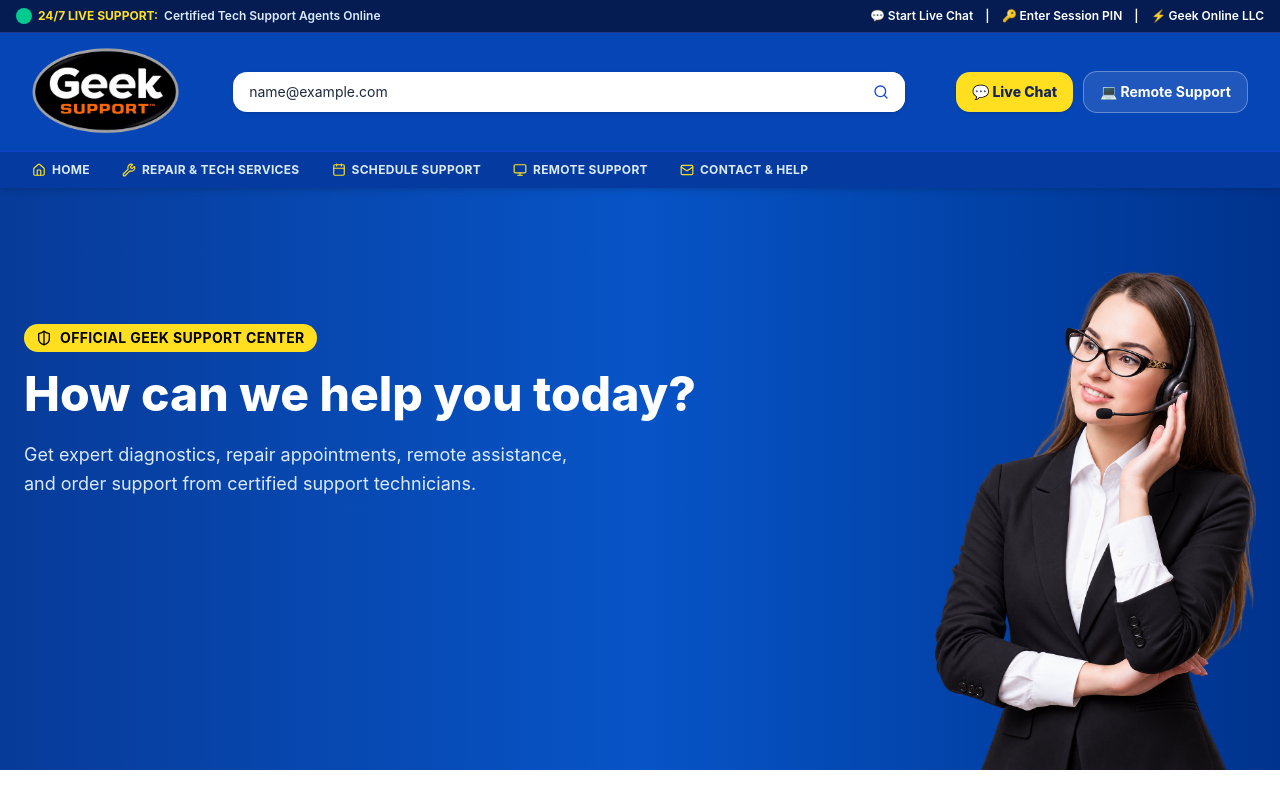
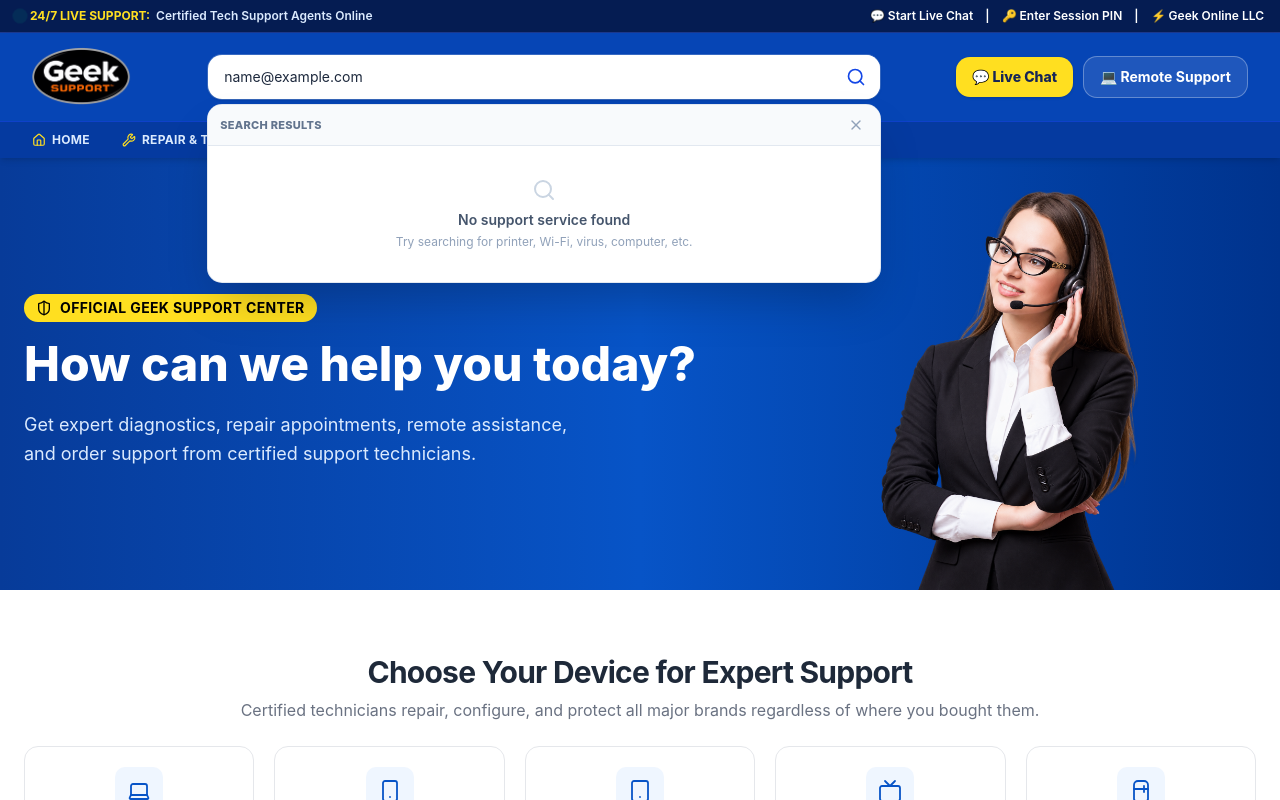
Before and after one commit to Zentrok-Private-Limited/geeksupportpro, a Next.js app: page / in a window 1280 px wide. Both pictures are taken after typing "name@example.com" into the empty fields and a click on the button 881 px from the left and 91 px from the top of the page. Shown: the top 800 px of the page. Built offline with nearby package versions, Linux system fonts and the light colour scheme.

Commit message:
feat: enhance header with search suggestions and improve layout; add new device category for virus and security

```diff
--- a/app/page.tsx
+++ b/app/page.tsx
@@ -86,8 +86,8 @@ export default function HomePage() {
   return (
     <div className="min-h-screen bg-white">
       <main>
-        <section className="bg-gradient-to-r from-[#073b99] via-[#0754c7] to-[#00338d] px-6 pb-0 pt-6 text-white sm:pt-8">
-          <div className="mx-auto grid h-[550px] max-w-7xl items-center lg:items-start gap-6 lg:grid-cols-12 lg:gap-8">
+        <section className="bg-gradient-to-r from-[#073b99] via-[#0754c7] to-[#00338d] px-6 pb-0 pt-6 text-white lg:pt-8">
+          <div className="mx-auto grid max-w-7xl items-center lg:items-start gap-6 lg:grid-cols-12 lg:gap-8">
             <div className="py-4 lg:mt-18 text-center lg:col-span-7 lg:py-8 lg:text-left">
               <div className="mb-3 inline-flex items-center gap-2 rounded-full bg-yellow-300 px-3 py-1 text-xs lg:text-sm font-bold tracking-wide uppercase text-black">
                 <ShieldHalf className="size-4" /> Official Geek Support Center
@@ -100,13 +100,13 @@ export default function HomePage() {
                 and order support from certified support technicians.
               </p>
             </div>
-            <div className="flex items-end justify-end lg:col-span-5 self-end">
+            <div className="flex items-end justify-center lg:col-span-5">
               <Image
                 src="/images/reference-support-agent.png"
                 alt="Support Agent"
                 width={990}
                 height={1528}
-                className="block h-auto max-h-[260px] w-auto object-contain object-bottom sm:max-h-[300px] md:max-h-[340px] lg:max-h-[500px]"
+                className="block h-auto max-h-[260px] w-auto object-contain object-bottom sm:max-h-[300px] md:max-h-[340px] lg:max-h-[400px]"
               />
             </div>
           </div>
--- a/components/Header.tsx
+++ b/components/Header.tsx
@@ -1,5 +1,5 @@
 "use client";
-import { useState } from "react";
+import { useState, useMemo } from "react";
 import Link from "next/link";
 import Image from "next/image";
 import {
@@ -13,7 +13,13 @@ import {
   Calendar,
   Monitor,
   Mail,
-  Headphones
+  Headphones,
+  ShieldCheck,
+  Laptop,
+  Printer,
+  Wifi,
+  Smartphone,
+  Headset,
 } from "lucide-react";
 
 function Logo() {
@@ -22,8 +28,8 @@ function Logo() {
       <Image
         src="/images/Geek_Support_logo.webp"
         alt="Geek Online"
-    width={150}
-    height={30}
+        width={100}
+        height={20}
         className="object-contain"
         priority
       />
@@ -34,6 +40,72 @@ function Logo() {
 export function Header() {
   const [open, setOpen] = useState(false);
   const [search, setSearch] = useState("");
+  const [searchOpen, setSearchOpen] = useState(false);
+
+  const supportSuggestions = [
+    {
+      title: "Virus, Spyware & Pop-up Removal",
+      description: "Instant remote cleaning & rootkit scan",
+      type: "Remote Fix",
+      href: "/remote-support",
+      icon: ShieldCheck,
+    },
+    {
+      title: "Slow Computer Diagnostic & Tune-up",
+      description: "Boost boot speed, fix freezes & blue screens",
+      type: "Service",
+      href: "/support",
+      icon: Laptop,
+    },
+    {
+      title: "Wireless Printer & Driver Setup",
+      description: "Fix offline printer, install updated drivers",
+      type: "Remote Fix",
+      href: "/remote-support",
+      icon: Printer,
+    },
+    {
+      title: "Wi-Fi & Mesh Network Optimization",
+      description: "Router pairing, security & coverage tuning",
+      type: "Support",
+      href: "/support",
+      icon: Wifi,
+    },
+    {
+      title: "Apple & Samsung Device Repairs",
+      description: "Screen, battery & genuine parts diagnostics",
+      type: "Certified",
+      href: "/support",
+      icon: Smartphone,
+    },
+    {
+      title: "24/7 Live Agent Chat Session",
+      description: "Speak with a certified technician right now",
+      type: "Instant Live",
+      href: "#",
+      icon: Headset,
+      onClick: (event: React.MouseEvent<HTMLAnchorElement>) => {
+        event.preventDefault();
+
+        if (typeof window !== "undefined" && window.jivo_api) {
+          window.jivo_api.open();
+        }
+      },
+    },
+  ];
+
+  const filteredSuggestions = useMemo(() => {
+    if (!search.trim()) return supportSuggestions;
+
+    const query = search.toLowerCase();
+
+    return supportSuggestions.filter(
+      (item) =>
+        item.title.toLowerCase().includes(query) ||
+        item.description.toLowerCase().includes(query) ||
+        item.type.toLowerCase().includes(query),
+    );
+  }, [search]);
 
   const links = [
     { label: "Home", href: "/", icon: Home },
@@ -49,22 +121,35 @@ export function Header() {
       <div className="bg-[#051c52] px-4 py-2 text-center text-xs font-semibold text-white border-b border-blue-900">
         <div className="mx-auto flex max-w-7xl flex-wrap items-center justify-center gap-x-4 gap-y-1 sm:justify-end text-xs">
           <div className="flex items-center gap-1.5 mr-auto">
-            <span className="size-4 rounded-full bg-emerald-400 animate-pulse [animation-duration:0.6s]" />
-            <span className="text-yellow-300 font-bold">24/7 LIVE SUPPORT:</span>
+            <span className="relative flex size-2 items-center justify-center">
+              <span className="absolute inline-flex size-full rounded-full bg-emerald-400 opacity-75 animate-ping" />
+            </span>
+            <span className="text-yellow-300 font-bold">
+              24/7 LIVE SUPPORT:
+            </span>
             <span className="hidden sm:inline text-blue-100">
               Certified Tech Support Agents Online
             </span>
           </div>
           <div className="flex items-center gap-3 text-white">
-            <Link href="/remote-support" className="hover:text-yellow-300 inline-flex items-center gap-1">
+            <Link
+              href="/remote-support"
+              className="hover:text-yellow-300 inline-flex items-center gap-1"
+            >
               💬 Start Live Chat
             </Link>
             <span>|</span>
-            <Link href="/remote-support" className="hover:text-yellow-300 inline-flex items-center gap-1">
+            <Link
+              href="/remote-support"
+              className="hover:text-yellow-300 inline-flex items-center gap-1"
+            >
               🔑 Enter Session PIN
             </Link>
             <span>|</span>
-            <Link href="/support" className="hover:text-yellow-300 inline-flex items-center gap-1">
+            <Link
+              href="/support"
+              className="hover:text-yellow-300 inline-flex items-center gap-1"
+            >
               ⚡ Geek Online LLC
             </Link>
           </div>
@@ -77,30 +162,133 @@ export function Header() {
           <Logo />
 
           {/* Search bar matching screenshot search input */}
+          <div className="relative order-3 hidden w-full max-w-2xl flex-1 lg:order-2 lg:mx-6 lg:block">
             <form
-            onSubmit={(event) => event.preventDefault()}
-            className="order-3 hidden flex-1 max-w-2xl lg:order-2 lg:block lg:mx-6"
+              onSubmit={(event) => {
+                event.preventDefault();
+
+                if (filteredSuggestions.length > 0) {
+                  window.location.href = filteredSuggestions[0].href;
+                }
+              }}
+              className="relative z-30"
             >
               <label className="sr-only" htmlFor="shared-support-search">
                 Search support
               </label>
-            <div className="flex w-full overflow-hidden rounded-xl bg-white shadow-sm">
+
+              <div className="flex w-full overflow-hidden rounded-xl bg-white shadow-sm ring-1 ring-white/20">
                 <input
                   id="shared-support-search"
                   value={search}
-                onChange={(event) => setSearch(event.target.value)}
-                placeholder="Search support: Virus clean, PC speed, Printer setup,Email, Mac, Wi-Fi..."
-                className="min-w-0 flex-1 px-4 py-2.5 text-sm text-slate-800 placeholder:text-slate-400 outline-none"
+                  onChange={(event) => {
+                    setSearch(event.target.value);
+                    setSearchOpen(true);
+                  }}
+                  onFocus={() => setSearchOpen(true)}
+                  placeholder="Search support: Virus clean, PC speed, Printer setup, Email, Mac, Wi-Fi..."
+                  className="min-w-0 flex-1 px-4 py-3 text-sm text-slate-800 placeholder:text-slate-400 outline-none"
                 />
+
                 <button
                   type="submit"
                   aria-label="Search support"
                   className="grid w-12 place-items-center bg-white text-slate-600 hover:bg-slate-50"
                 >
-                <Search className="size-4 text-blue-700" />
+                  <Search className="size-5 text-blue-700" />
                 </button>
               </div>
             </form>
+
+            {/* SEARCH SUGGESTIONS */}
+            {searchOpen && (
+              <div className="absolute left-0 right-0 top-[calc(100%+6px)] z-50 overflow-hidden rounded-xl bg-white shadow-2xl ring-1 ring-slate-200">
+                {/* Header */}
+                <div className="flex items-center justify-between border-b border-slate-200 bg-slate-50 px-3 py-2">
+                  <span className="text-[11px] font-extrabold uppercase tracking-wide text-slate-500">
+                    {search.trim()
+                      ? "Search Results"
+                      : "Suggested Services & Fixes"}
+                  </span>
+
+                  <button
+                    type="button"
+                    onClick={() => setSearchOpen(false)}
+                    className="rounded-md p-1 text-slate-400 hover:bg-slate-200 hover:text-slate-700"
+                    aria-label="Close search suggestions"
+                  >
+                    <X className="size-4" />
+                  </button>
+                </div>
+
+                {/* Results */}
+                <div className="max-h-[380px] overflow-y-auto">
+                  {filteredSuggestions.length > 0 ? (
+                    filteredSuggestions.map((item) => {
+                      const Icon = item.icon;
+
+                      return (
+                        <Link
+                          key={item.title}
+                          href={item.href}
+                          onClick={(event) => {
+                            if (item.onClick) {
+                              item.onClick(event);
+                            }
+
+                            setSearchOpen(false);
+                            setSearch("");
+                          }}
+                          className="group flex items-center gap-3 border-b border-slate-100 px-3 py-3 transition-colors last:border-0 hover:bg-blue-50"
+                        >
+                          {/* Icon */}
+                          <div className="flex size-9 shrink-0 items-center justify-center rounded-lg bg-blue-50 text-blue-700 group-hover:bg-blue-100">
+                            <Icon className="size-4" />
+                          </div>
+
+                          {/* Text */}
+                          <div className="min-w-0 flex-1">
+                            <div className="text-sm font-bold text-slate-800">
+                              {item.title}
+                            </div>
+
+                            <div className="mt-0.5 truncate text-xs text-slate-500">
+                              {item.description}
+                            </div>
+                          </div>
+
+                          {/* Type */}
+                          <span
+                            className={`hidden shrink-0 rounded-md px-2 py-1 text-[10px] font-bold sm:block ${
+                              item.type === "Certified"
+                                ? "bg-yellow-100 text-yellow-700"
+                                : item.type === "Instant Live"
+                                  ? "bg-emerald-100 text-emerald-700"
+                                  : "bg-blue-100 text-blue-700"
+                            }`}
+                          >
+                            {item.type}
+                          </span>
+                        </Link>
+                      );
+                    })
+                  ) : (
+                    <div className="px-4 py-8 text-center">
+                      <Search className="mx-auto mb-2 size-6 text-slate-300" />
+
+                      <p className="text-sm font-semibold text-slate-600">
+                        No support service found
+                      </p>
+
+                      <p className="mt-1 text-xs text-slate-400">
+                        Try searching for printer, Wi-Fi, virus, computer, etc.
+                      </p>
+                    </div>
+                  )}
+                </div>
+              </div>
+            )}
+          </div>
 
           {/* Right action buttons matching image: Live Chat & Remote Support */}
           <div className="order-2 flex items-center gap-2.5 lg:order-3 ml-auto lg:ml-0">
@@ -135,14 +323,29 @@ export function Header() {
 
         {/* Mobile search bar */}
         <div className="px-5 pb-3 lg:hidden">
-          <form onSubmit={(event) => event.preventDefault()}>
+          <div className="relative px-5 pb-3 lg:hidden">
+            <form
+              onSubmit={(event) => {
+                event.preventDefault();
+
+                if (filteredSuggestions.length > 0) {
+                  window.location.href = filteredSuggestions[0].href;
+                }
+              }}
+              className="relative z-30"
+            >
               <div className="flex w-full overflow-hidden rounded-xl bg-white shadow-sm">
                 <input
                   value={search}
-                onChange={(event) => setSearch(event.target.value)}
+                  onChange={(event) => {
+                    setSearch(event.target.value);
+                    setSearchOpen(true);
+                  }}
+                  onFocus={() => setSearchOpen(true)}
                   placeholder="Search support: Virus clean, PC speed, Printer setup..."
                   className="min-w-0 flex-1 px-3.5 py-2.5 text-xs text-slate-800 placeholder:text-slate-400 outline-none"
                 />
+
                 <button
                   type="submit"
                   aria-label="Search support"
@@ -152,6 +355,67 @@ export function Header() {
                 </button>
               </div>
             </form>
+
+            {searchOpen && (
+              <div className="absolute left-5 right-5 top-[calc(100%-6px)] z-50 overflow-hidden rounded-xl bg-white shadow-2xl ring-1 ring-slate-200">
+                <div className="flex items-center justify-between border-b border-slate-200 bg-slate-50 px-3 py-2">
+                  <span className="text-[10px] font-extrabold uppercase tracking-wide text-slate-500">
+                    {search.trim()
+                      ? "Search Results"
+                      : "Suggested Services & Fixes"}
+                  </span>
+
+                  <button
+                    type="button"
+                    onClick={() => setSearchOpen(false)}
+                    className="p-1 text-slate-400"
+                  >
+                    <X className="size-4" />
+                  </button>
+                </div>
+
+                <div className="max-h-[320px] overflow-y-auto">
+                  {filteredSuggestions.map((item) => {
+                    const Icon = item.icon;
+
+                    return (
+                      <Link
+                        key={item.title}
+                        href={item.href}
+                        onClick={(event) => {
+                          if (item.onClick) {
+                            item.onClick(event);
+                          }
+
+                          setSearchOpen(false);
+                          setSearch("");
+                        }}
+                        className="flex items-center gap-2.5 border-b border-slate-100 px-3 py-3 hover:bg-blue-50"
+                      >
+                        <div className="flex size-8 shrink-0 items-center justify-center rounded-lg bg-blue-50 text-blue-700">
+                          <Icon className="size-4" />
+                        </div>
+
+                        <div className="min-w-0 flex-1">
+                          <div className="text-xs font-bold text-slate-800">
+                            {item.title}
+                          </div>
+
+                          <div className="truncate text-[10px] text-slate-500">
+                            {item.description}
+                          </div>
+                        </div>
+
+                        <span className="hidden rounded-md bg-blue-100 px-1.5 py-1 text-[9px] font-bold text-blue-700 xs:block">
+                          {item.type}
+                        </span>
+                      </Link>
+                    );
+                  })}
+                </div>
+              </div>
+            )}
+          </div>
         </div>
 
         {/* Desktop navigation bar */}
--- a/data/site-content.ts
+++ b/data/site-content.ts
@@ -26,6 +26,7 @@ import {
   Server,
   HardDrive,
   HelpCircle,
+  Shield,
 } from "lucide-react";
 
 export const devices = [
@@ -38,6 +39,7 @@ export const devices = [
   ["wifi", "Wi-Fi & Networks", "Mesh • Routers • Speed", Wifi],
   ["printers", "Printers & Setup", "Wireless • Drivers • Setup", Printer],
   ["gaming", "Gaming Consoles", "PS5 • Xbox • Switch", Gamepad2],
+  ["virus", "Virus & Security", "Spyware • Deep Clean", Shield],
   ["data-recovery", "Data Recovery", "HDD • SSD • Backup", Database],
   ["car-audio", "Car Electronics", "Dash Cams • Sound • GPS", Car],
   ["wearables", "Smart Watches", "Apple Watch • Galaxy • Sync", Watch],
```
Lines whose indentation alone changed are shown as unchanged.
